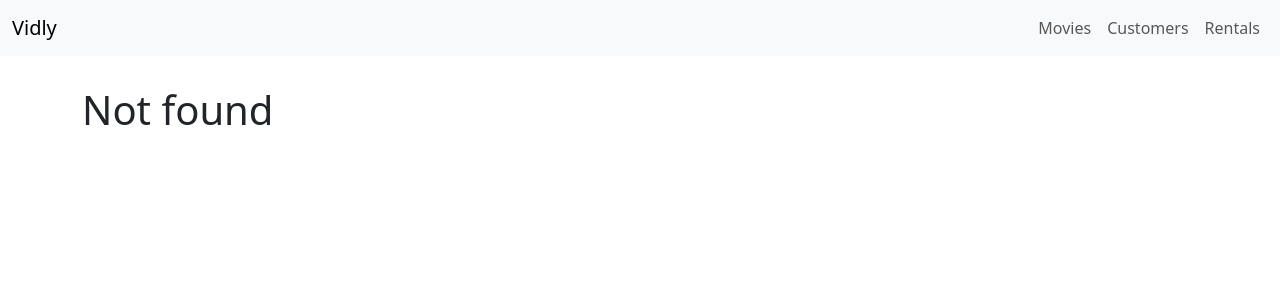
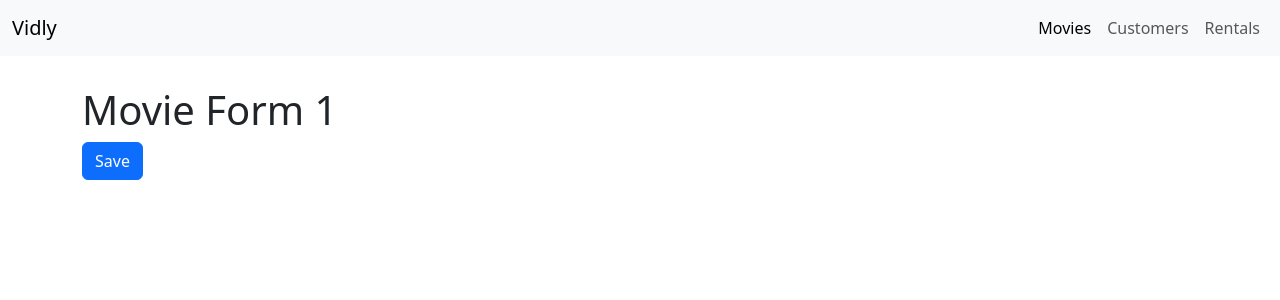
Before and after one commit to ola1180/vidly, a React (Create React App) app: page /movies/1 in a window 1280 px wide. Before the commit this address led to /not-found. Shown: the top 300 px of the page. Built offline with nearby package versions, Linux system fonts and the light colour scheme.

Commit message:
added movieForm component with rounting

```diff
--- a/src/App.js
+++ b/src/App.js
@@ -5,6 +5,7 @@ import Rentals from './components/rentals';
 import NotFound from './components/notFound';
 import { Route, Routes, Navigate } from 'react-router-dom';
 import NavBar from './components/navBar';
+import MovieForm from './components/movieForm';
 
 
 
@@ -18,6 +19,7 @@ function App() {
       <main className='container'>
 
         <Routes>
+          <Route path='movies/:id' element={<MovieForm />}></Route>
           <Route path='movies' element={<Movies />}></Route>
           <Route path='customers' element={<Customers />}></Route>
           <Route path='rentals' element={<Rentals />}></Route>
--- a/src/components/movieForm.jsx
+++ b/src/components/movieForm.jsx
@@ -1,7 +1,17 @@
 import React from "react";
+import { useNavigate, useParams } from "react-router-dom";
 
 const MovieForm = () => {
-  return <h1>Movie Form</h1>;
+  const { id } = useParams();
+  const navigate = useNavigate();
+  return (
+    <>
+      <h1>Movie Form {id}</h1>
+      <button className="btn btn-primary" onClick={() => navigate("/movies")}>
+        Save
+      </button>
+    </>
+  );
 };
 
 export default MovieForm;
--- a/src/components/moviesTable.jsx
+++ b/src/components/moviesTable.jsx
@@ -1,10 +1,17 @@
 import React, { Component } from "react";
 import Like from "./common/like";
 import Table from "./common/table";
+import { Link } from "react-router-dom";
 
 class MoviesTable extends Component {
   columns = [
-    { path: "title", label: "Title" },
+    {
+      path: "title",
+      label: "Title",
+      content: (movie) => (
+        <Link to={`/movies/${movie._id}`}>{movie.title}</Link>
+      ),
+    },
     { path: "genre.name", label: "Genre" },
     { path: "numberInStock", label: "Stock" },
     { path: "dailyRentalRate", label: "Rate" },
```
